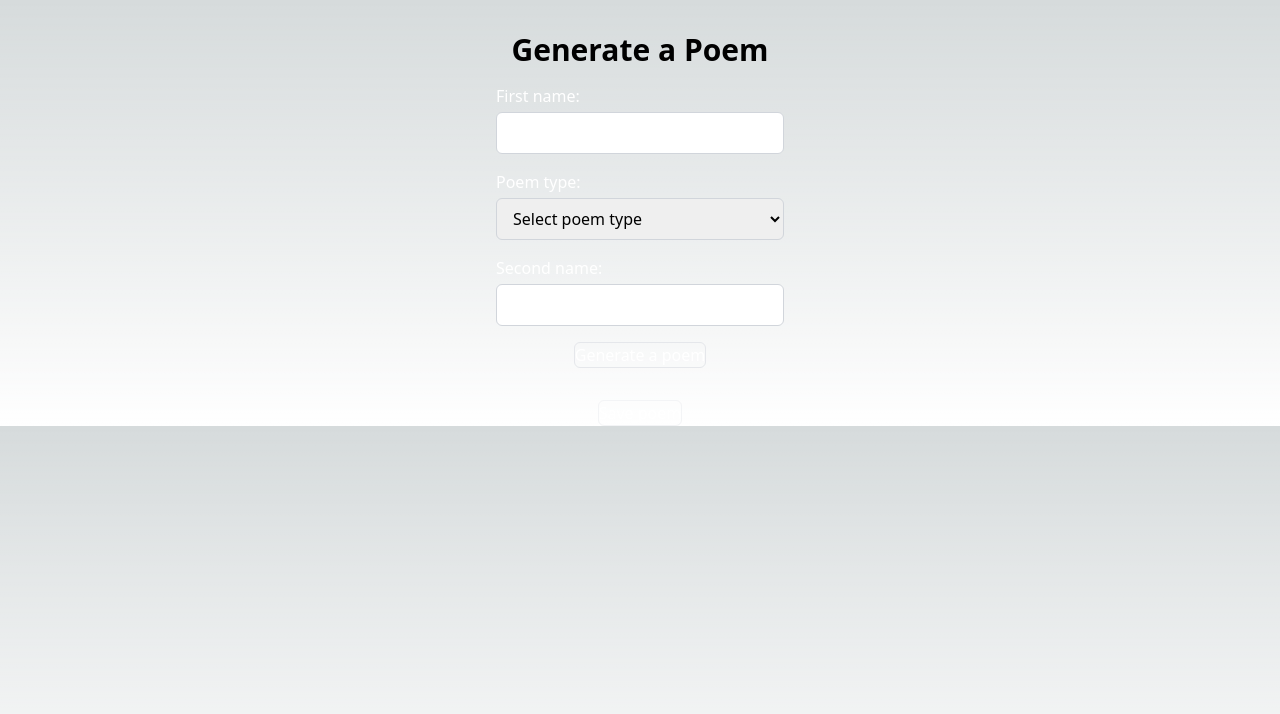
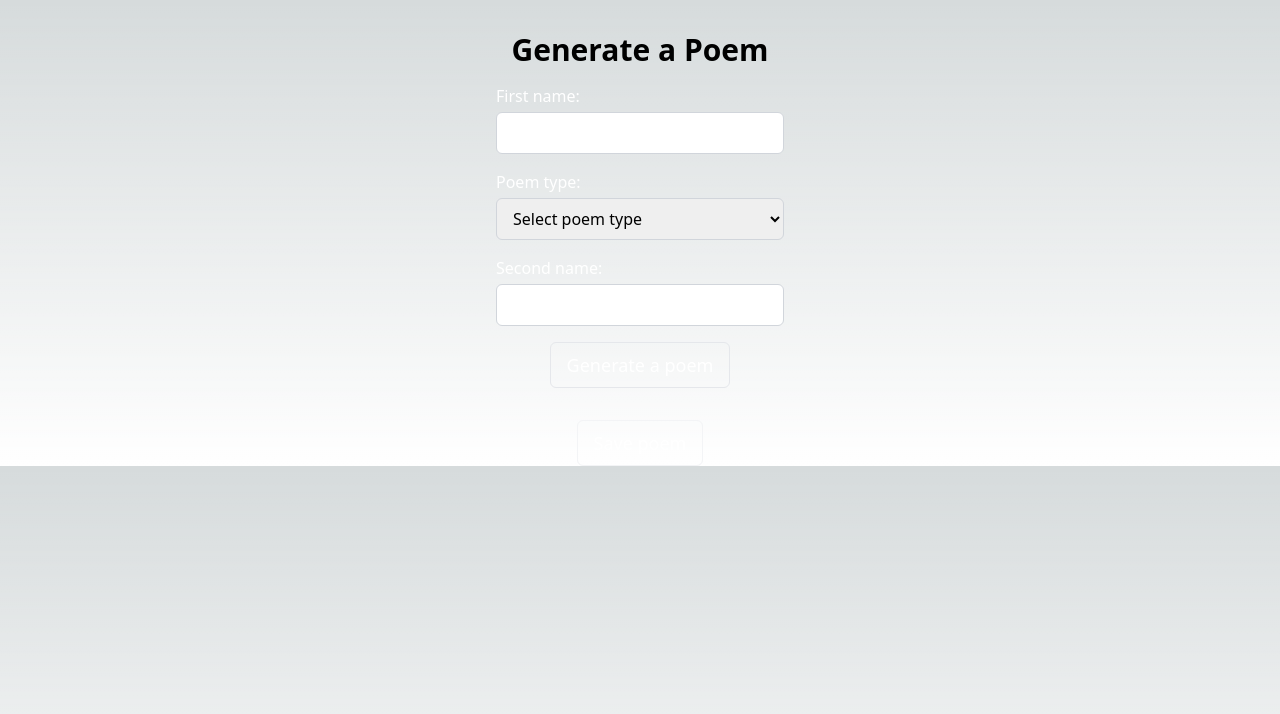
Before and after one commit to georgetelinoiu/cc-sem-1, a Next.js app: page /insert in a window 1280 px wide. Shown: the top 714 px of the page. Built offline with nearby package versions, Linux system fonts and the light colour scheme; no server answers.

Commit message:
make button bigger and go back on save

```diff
--- a/js/components/InsertPage.jsx
+++ b/js/components/InsertPage.jsx
@@ -1,6 +1,5 @@
 import { useState } from 'react';
 import { Configuration, OpenAIApi } from "openai";
-
 
 export default function InsertPage() {
 	const [name1, setName1] = useState('');
@@ -25,6 +24,7 @@ export default function InsertPage() {
 	const handlePoemTypeChange = (event) => {
 		setPoemType(event.target.value);
 	};
+
 
 	const handleGeneratePoem = async () => {
 		setLoading(true);
@@ -62,14 +62,14 @@ export default function InsertPage() {
 					'Content-Type': 'application/json'
 				},
 				body: JSON.stringify(data)
-			}).then( () => {
-					console.log("A records has been uploaded")
-			} );
+			}).then(() => {
+				console.log("A records has been uploaded");
+				window.location.replace('/');
+			});
 		}
 		else {
-			alert ("Please generate a poem first!");
+			alert("Please generate a poem first!");
 		}
-
 	}
 
 	return (
@@ -123,7 +123,7 @@ export default function InsertPage() {
 
 				<div>
 					<button
-						className="text-white border rounded-md"
+						className="text-white border rounded-md px-4 py-2 text-lg"
 						type="button"
 						onClick={handleGeneratePoem}
 						disabled={loading || !poemType || !name1 || !name2}
@@ -135,13 +135,13 @@ export default function InsertPage() {
 					{poem && <pre id="poem" className='text-white'>{poem}</pre>}
 				</div>
 				<button
-
-						className="text-white border border-gray-100 rounded-md"
-						type="button"
-						onClick={() => handlePoemSave()}
-					>
-						Save poem
-					</button>
+					className="text-white border border-gray-100 rounded-md px-4 py-2 text-lg"
+					type="button"
+					onClick={() => handlePoemSave()}
+					disabled={loading || !poem}
+				>
+					Save poem
+				</button>
 			</div>
 		</div>
 	);
```
